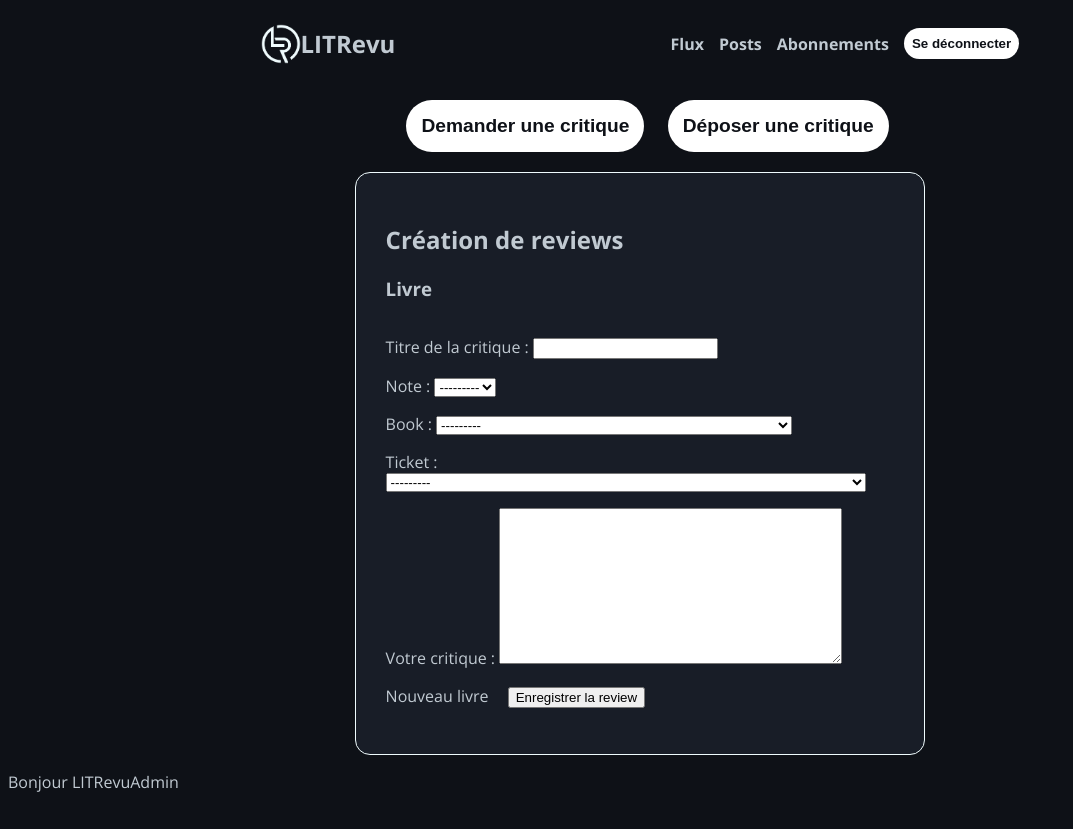
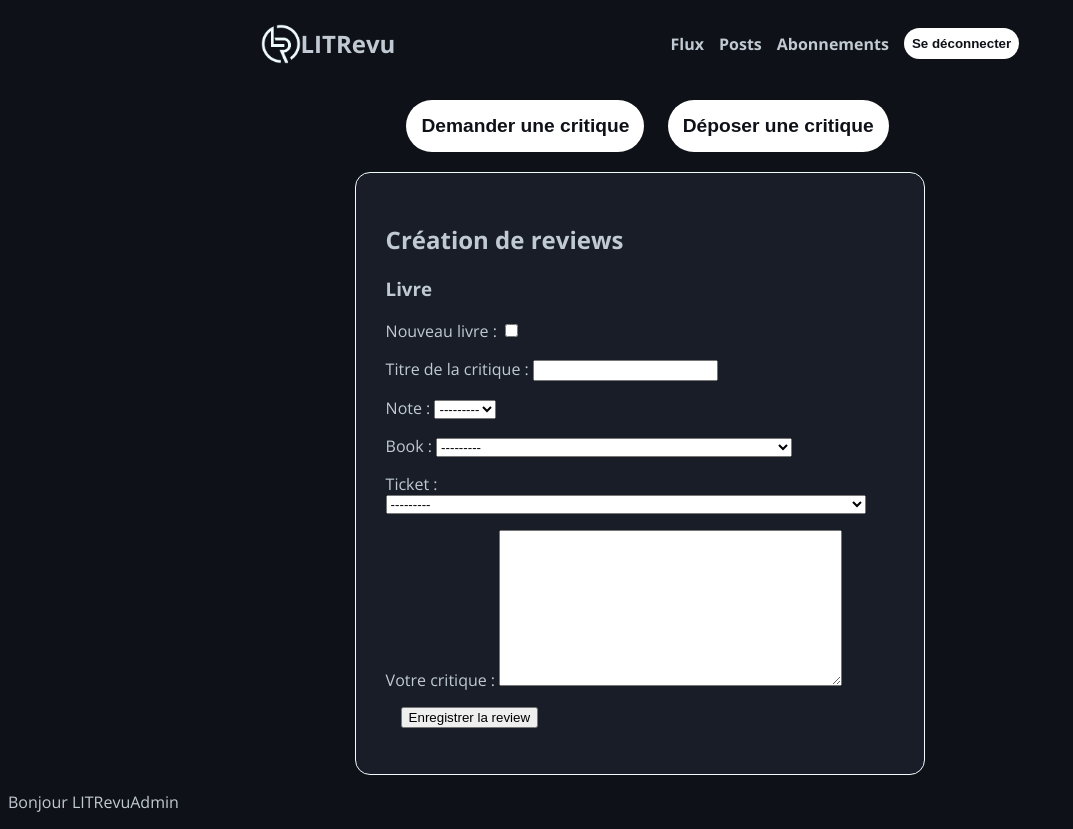
Before and after one commit to JasonBats/OCR-P9, a Django app: page /create_review/ in a window 1280 px wide. Shown: the whole page, without its empty margins (0-1073 px from the left). Before the commit the page ends 792 px from the top, so only its background shows below. Run offline with Django 5.2, Linux system fonts and the light colour scheme; a user stored in the database is signed in; data comes from the database, SQL or seed files in the repository.

Commit message:
Better toggle for new book creation. Hiding selectors when adding a new book.

```diff
--- a/LITRevu/blog/templates/blog/create_review.html
+++ b/LITRevu/blog/templates/blog/create_review.html
@@ -3,25 +3,37 @@
 <div class="content-creation-form">
     <h2>Création de reviews</h2>
     <h3>Livre</h3>
+    <div class="new-book-toggle-div">Nouveau livre :
+        <a href="#">
+        <label class="switch"><input type="checkbox" onclick="toggleNewBookForm()">
+            <span class="slider round"></span>
+        </label>
+        </a>
+    </div>
     <form method="post" enctype="multipart/form-data">
         {% csrf_token %}
         <div class="review-creation">
-        <div>{{ review_form.as_p }}</div>
-        <div id="new_book_form" style="display:none;">test</div>
+        <div id="review_form">{{ review_form.as_p }}</div>
+        <div id="new_book_form" style="display:none;"></div>
         </div>
-        <a href="#" onclick="toggleNewBookForm()">Nouveau livre</a>
         <button type="submit">Enregistrer la review</button>
     </form>
     <script>
     function toggleNewBookForm() {
         const newBookForm = document.getElementById('new_book_form');
+        const book_selector = document.getElementById('review_form').children[2]
+        const ticket_selector = document.getElementById('review_form').children[3]
         if (newBookForm.style.display === 'none') {
             newBookForm.style.display = 'block';
+            book_selector.style.display = 'none';
+            ticket_selector.style.display = 'none';
             fetch('{% url 'just_book_form' %}')
                 .then(response => response.text())
                 .then(data => newBookForm.innerHTML = data)
         } else {
             newBookForm.style.display = 'none';
+            book_selector.style.display = 'block'
+            ticket_selector.style.display = 'block';
             newBookForm.innerHTML = 'rien'
         }
     }
```
